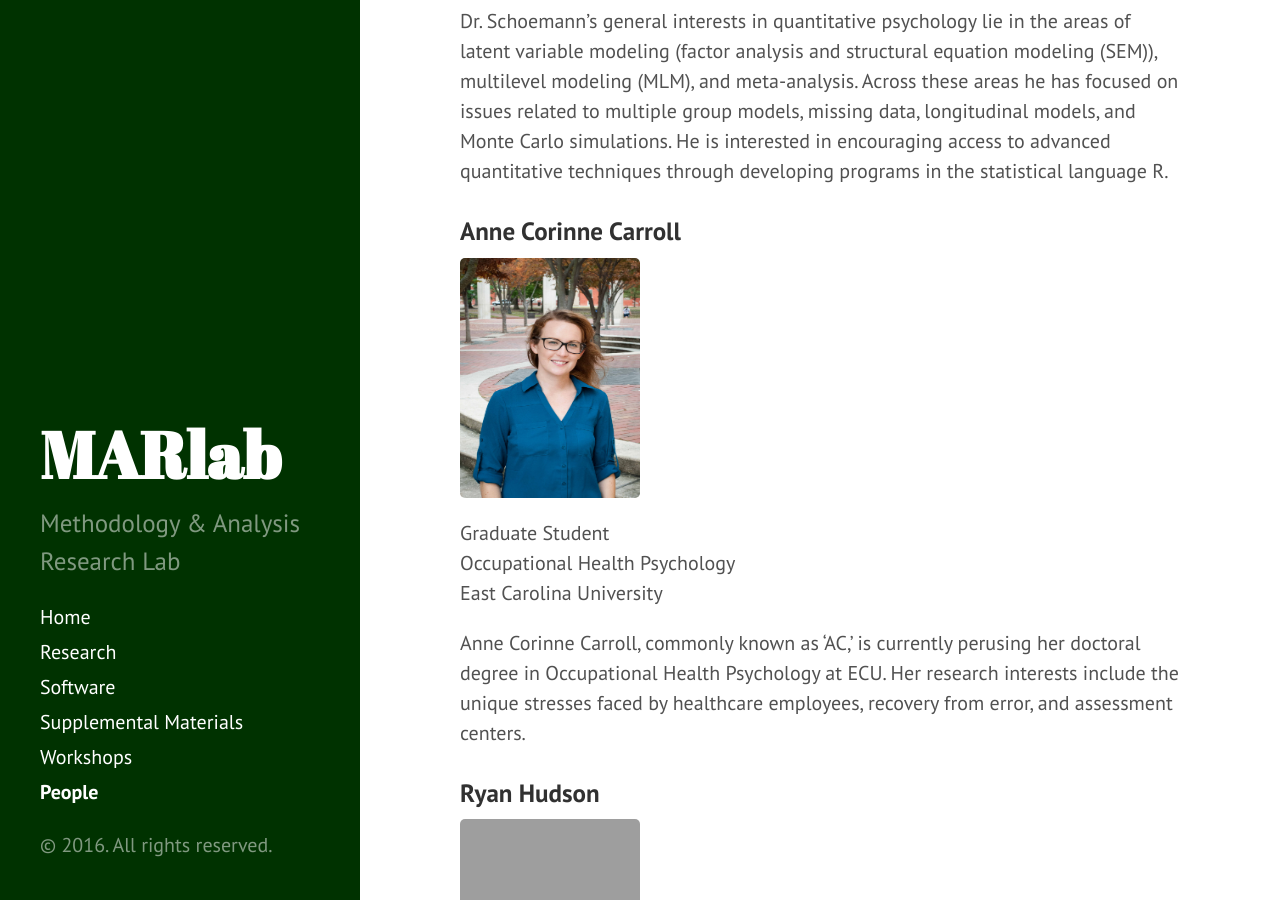
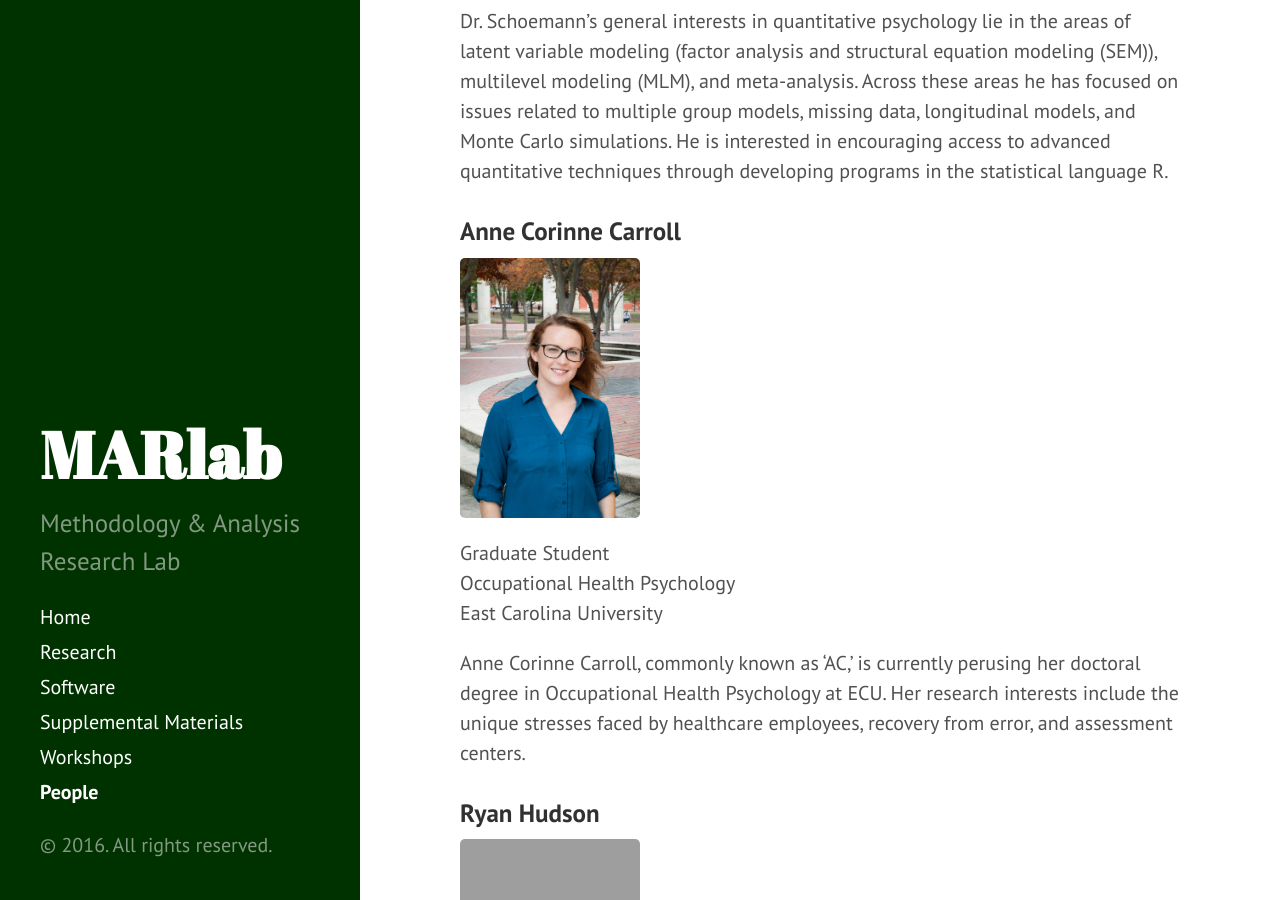
Before and after one commit to schoam4/schoam4.github.io, a Jekyll site: the page built from people.md, in a window 1280 px wide and 900 px high, scrolled down 565 px. Built offline with Jekyll 4.4.1, drawn with Linux system fonts in a browser that asks for light colours; grey boxes are pictures that could not be loaded.

```diff
--- a/people.md
+++ b/people.md
@@ -16,7 +16,7 @@ Dr. Schoemann's general interests in quantitative psychology lie in the areas of
 
 ### Anne Corinne Carroll
 
-<img src="https://github.com/schoam4/schoam4.github.io/raw/master/public/MAR_lab_Anne.jpg" width="180" height="240" />
+<img src="https://github.com/schoam4/schoam4.github.io/raw/master/public/MAR_lab_Anne.jpg" width="180" height="260" />
 
 Graduate Student<br>
 Occupational Health Psychology <br>
```
Also changed, not shown: Supplemental_Materials.md (+2 -0 lines).
